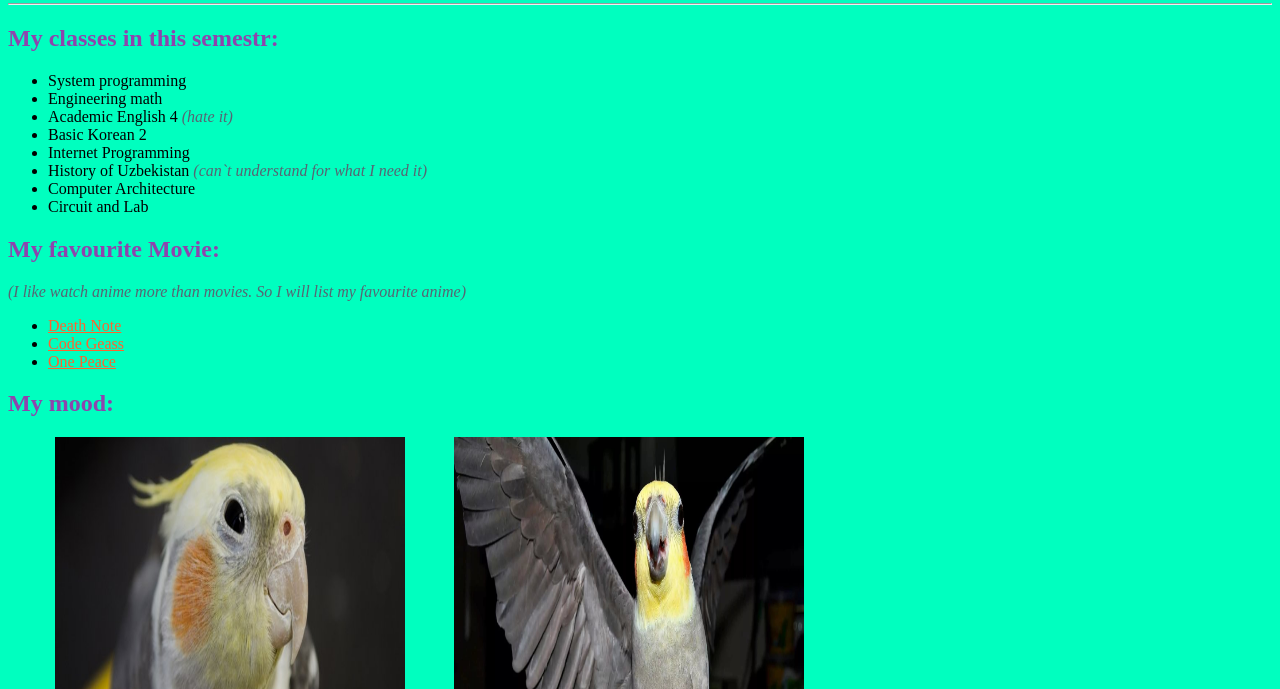
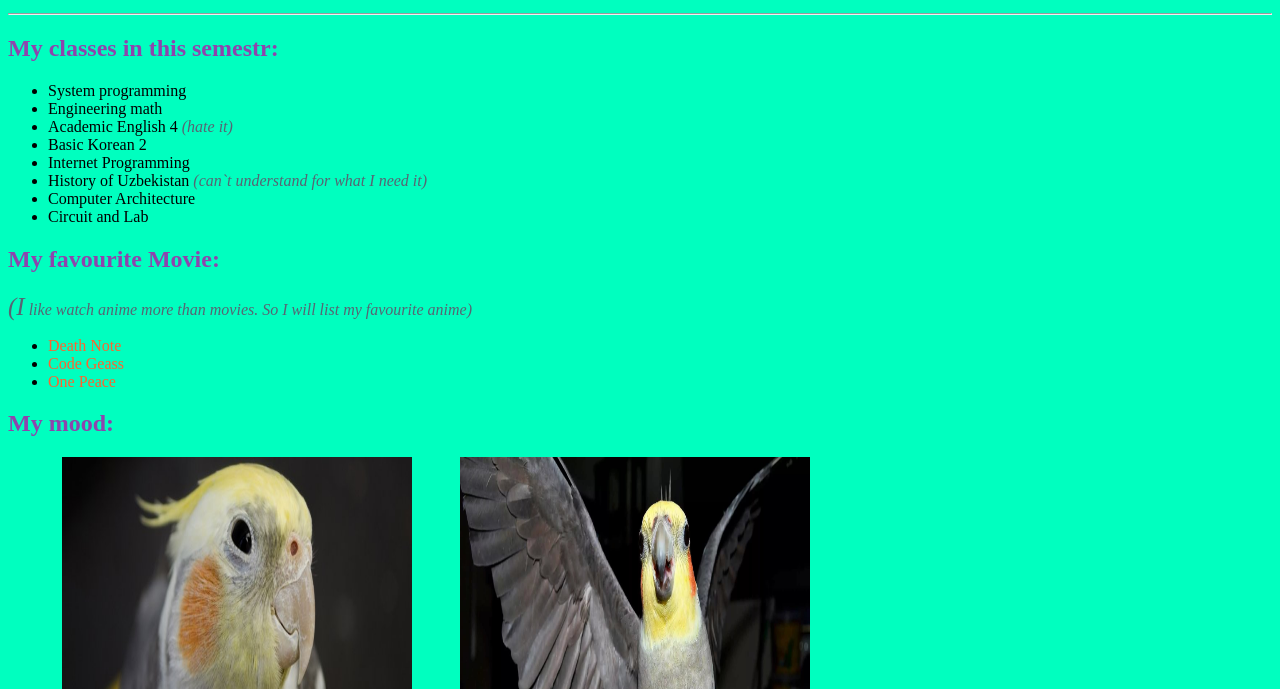
Before and after one commit to jonibek1999/jonibek1999.github.io, a plain HTML site: page index.html in a window 1280 px wide. Shown: the part 111-800 px from the top of the page. Drawn offline with Linux system fonts and the light colour scheme.

Commit message:
css changed

```diff
--- a/style.css
+++ b/style.css
@@ -4,6 +4,7 @@ html{
 
 a{
     color:#FE642E;
+    text-decoration: none;
 }
 
 img{
@@ -18,3 +19,7 @@ h1,h2,h3,h4,h5,h6{
 em{
     color: #566573;
 }
+
+p:first-letter{
+    font-size:25px;
+}
```
